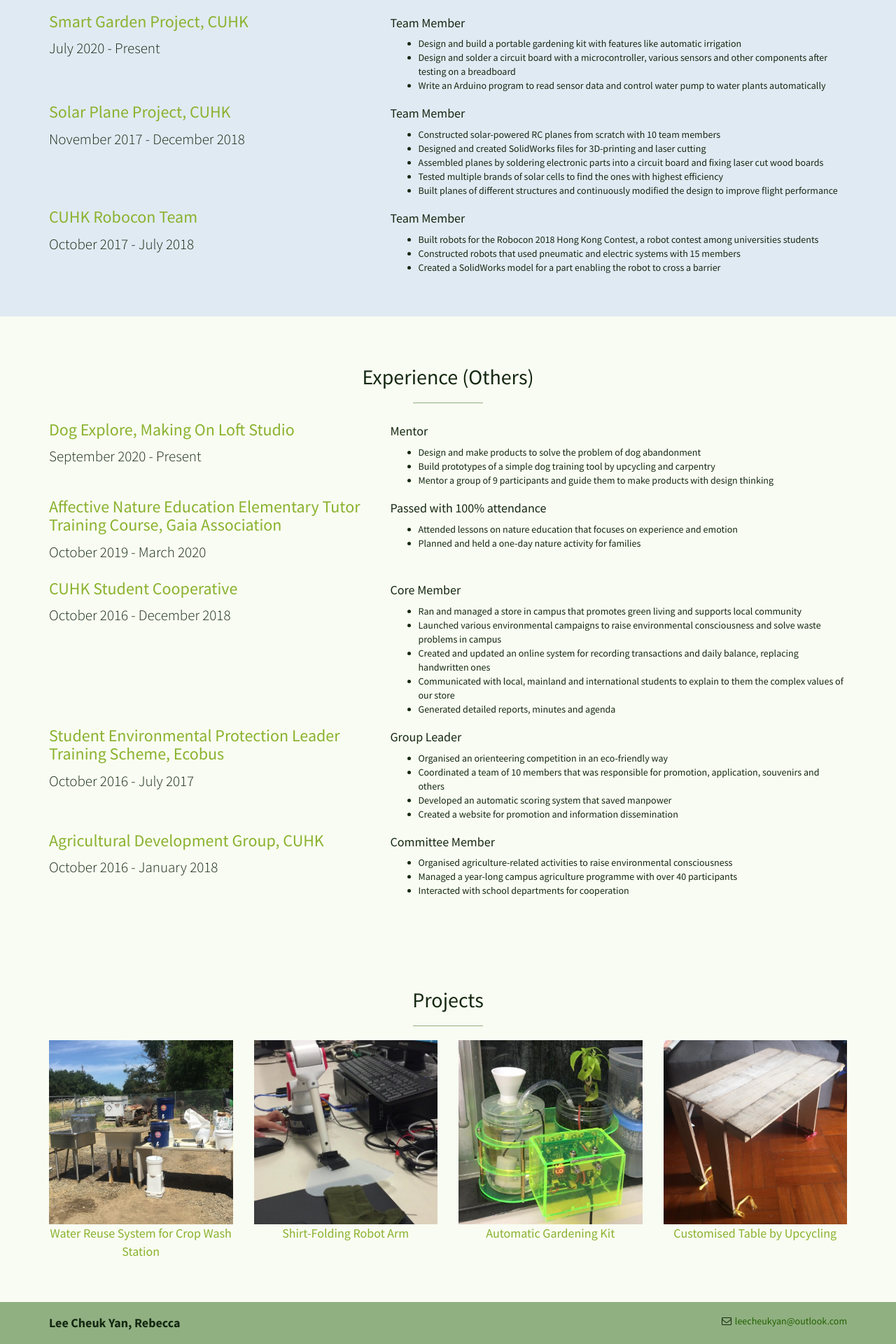
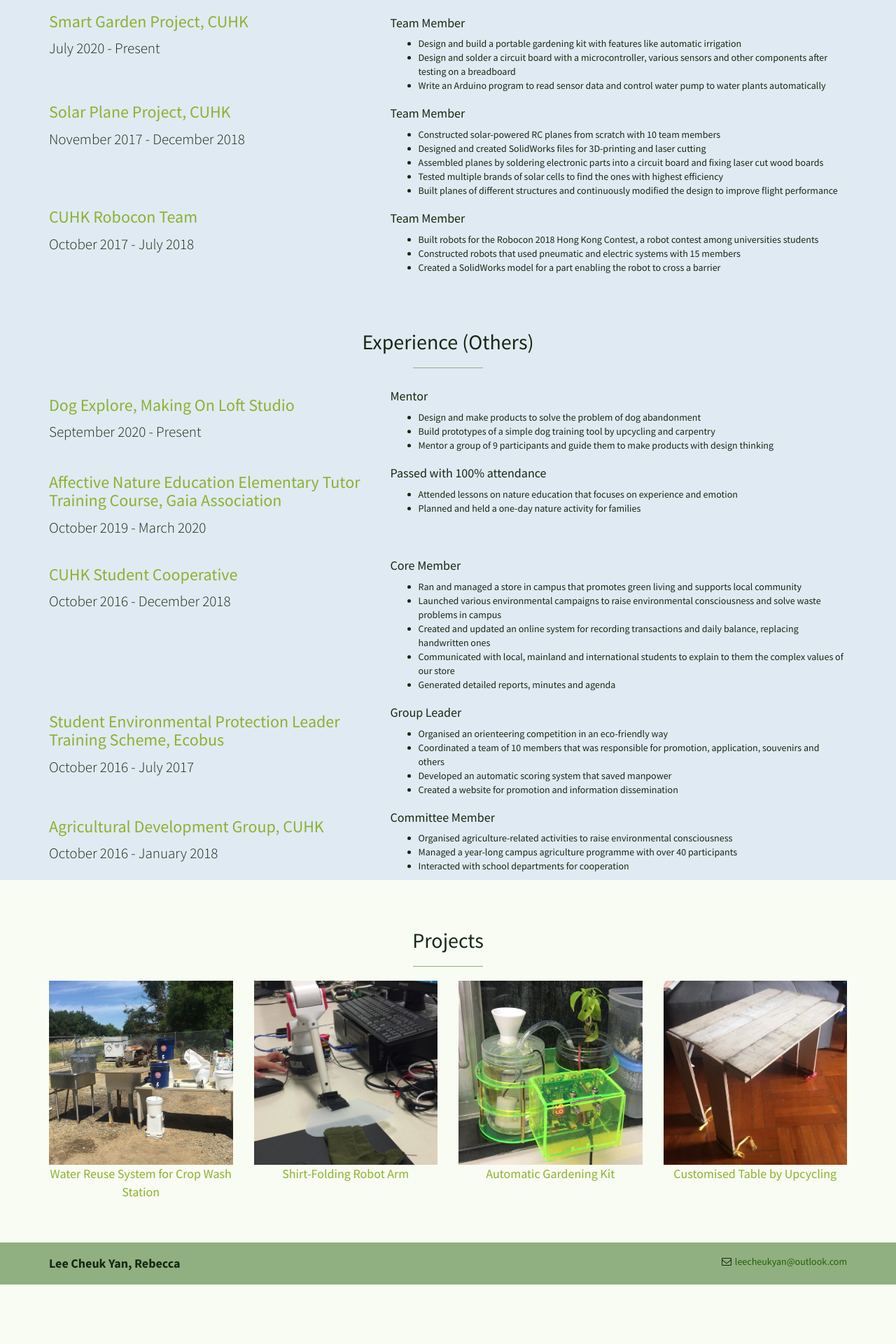
Before and after one commit to cheukyanlee/cheukyanlee.github.io, a Jekyll site: the page built from index.html, in a window 1280 px wide. Shown: the part 2978-4898 px from the top of the page at 70% size. Built offline with Jekyll 4.4.1, drawn with Linux system fonts in a browser that asks for light colours; after the commit the page ends 4813 px from its top, so only the background shows below that.

Commit message:
Update experience_others.html

```diff
--- a/_includes/experience_others.html
+++ b/_includes/experience_others.html
@@ -1,4 +1,4 @@
-<section id="experience_others" class="simple-text">
+<section id="experience_others" class="simple-text, bg-primary">
   <div class="container">
     <div class="row">
       <div class="col-lg-12 text-center">
```
